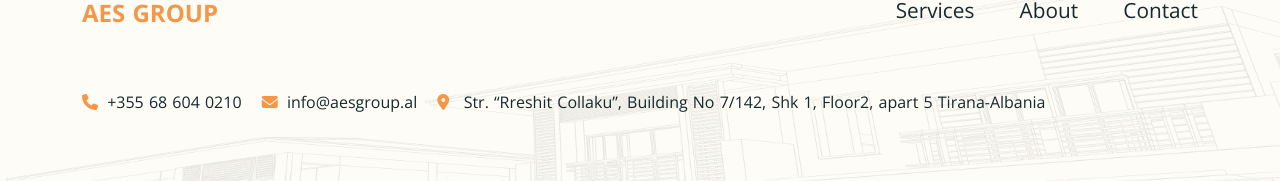
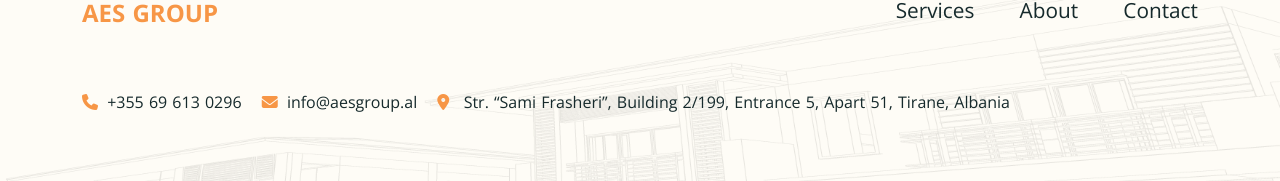
Before and after one commit to zelina256/AESGroup, a plain HTML site: page index.html in a window 1280 px wide. Shown: the part 3128-3309 px from the top of the page. Drawn offline with nearby package versions, Linux system fonts and the light colour scheme.

Commit message:
location

```diff
--- a/index.html
+++ b/index.html
@@ -233,10 +233,10 @@
             </div>
             <div class="w-100">
                 <div class="footer-contact">
-                    <span><i class="fa-solid fa-phone me-1 text-orange"></i> +355 68 604 0210</span>
+                    <span><i class="fa-solid fa-phone me-1 text-orange"></i> +355 69 613 0296</span>
                     <span><i class="fa-solid fa-envelope me-1 text-orange"></i> info@aesgroup.al</span>
-                    <span><i class="fa-solid fa-location-dot me-1 text-orange"></i> &nbsp;Str. “Rreshit Collaku”,
-                        Building No 7/142, Shk 1, Floor2, apart 5 Tirana-Albania</span>
+                    <span><i class="fa-solid fa-location-dot me-1 text-orange"></i> &nbsp;Str. “Sami Frasheri”, Building
+                        2/199, Entrance 5, Apart 51, Tirane, Albania</span>
                 </div>
             </div>
         </div>
```
